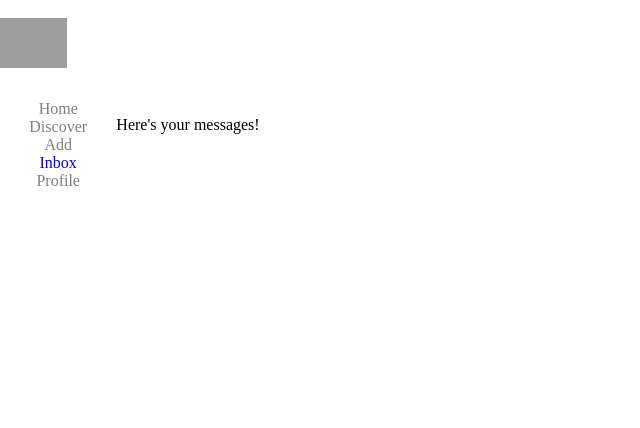
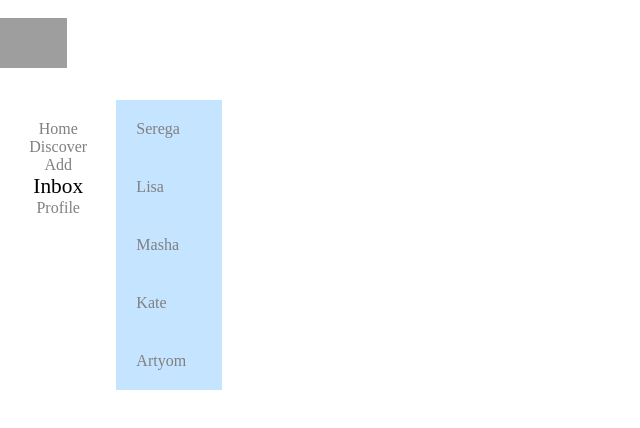
Before and after one commit to serpo-dev/snyato-com, a React (Create React App) app: page /im in a window 1280 px wide. Shown: the top 428 px of the page, without its empty margins (0-640 px from the left). Built offline with nearby package versions, Linux system fonts and the light colour scheme; grey boxes are pictures that could not be loaded.

Commit message:
chat changes

```diff
--- a/src/components/Navbar/Navbar.module.css
+++ b/src/components/Navbar/Navbar.module.css
@@ -3,14 +3,16 @@
     flex-direction: column;
     justify-content: center;
     align-items: center;
-    color: red;
+    padding: 20px;
 }
 
 a {
     color:gray;
     text-decoration: none;
+    font-size: 12pt;
 }
 
 .activeState {
-    color: blue;
+    color: black;
+    font-size: 16pt;
 }
--- /dev/null
+++ b/src/components/Pages/Inbox/ChatItem/ChatItem.jsx
@@ -0,0 +1,15 @@
+import React from "react";
+import { NavLink } from 'react-router-dom'
+import stylesheet from './ChatItem.module.css'
+
+const ChatItem = (props) => {
+    let path = '/im/' + props.id
+
+    return (
+        <div className={stylesheet.item}>
+            <NavLink to={path} className={(navData) => navData.isActive ? stylesheet.active : ''}>{props.name}</NavLink>
+        </div>
+    )
+}
+
+export default ChatItem;
--- /dev/null
+++ b/src/components/Pages/Inbox/ChatItem/ChatItem.module.css
@@ -0,0 +1,11 @@
+.item {
+    padding: 20px;
+    background-color: rgb(197, 228, 255);
+    font-size: 14px;
+    color: rgb(83, 83, 83)
+}
+
+.active {
+    font-size: 18px;
+    color: rgb(37, 35, 35)
+}
--- a/src/components/Pages/Inbox/Inbox.jsx
+++ b/src/components/Pages/Inbox/Inbox.jsx
@@ -1,9 +1,24 @@
 import React from "react";
 import stylesheet from './Inbox.module.css'
+import ChatItem from './ChatItem/ChatItem'
+import SelectedChat from "./SelectedChat/SelectedChat";
 
 const Inbox = () => {
     return (
-        <p>Here's your messages!</p>
+        <div className={stylesheet.messages}>
+            <div className={stylesheet.people}>
+                <ChatItem name='Serega' id='1' />
+                <ChatItem name='Lisa' id='2' />
+                <ChatItem name='Masha' id='3' />
+                <ChatItem name='Kate' id='4' />
+                <ChatItem name='Artyom' id='5' />
+            </div>
+            <div className={stylesheet.dialogs}>
+                <div>
+                    <SelectedChat />
+                </div>
+            </div>
+        </div>
     )
 }
 
--- a/src/components/Pages/Inbox/Inbox.module.css
+++ b/src/components/Pages/Inbox/Inbox.module.css
@@ -0,0 +1,8 @@
+.messages {
+    display: grid;
+    grid-template-columns: 1fr 10fr;
+}
+
+.dialogs {
+    padding: 20px;
+}
--- /dev/null
+++ b/src/components/Pages/Inbox/SelectedChat/SelectedChat.jsx
@@ -0,0 +1,19 @@
+import React from 'react'
+import { Routes, Route } from 'react-router-dom'
+import stylesheet from './SelectedChat.module.css'
+
+const SelectedChat = () => {
+    return (
+        <div className={stylesheet.message}>
+            <Routes>
+                <Route path='/im/1' element={<p>1111111111111111111111111111111</p>} />
+                <Route path='/im/2' element={<p>2222222222222222222222222222222</p>} />
+                <Route path='/im/3' element={<p>3333333333333333333333333333333</p>} />
+                <Route path='/im/4' element={<p>4444444444444444444444444444444</p>} />
+                <Route path='/im/5' element={<p>5555555555555555555555555555555</p>} />
+            </Routes>
+        </div>
+    )
+}
+
+export default SelectedChat;
--- /dev/null
+++ b/src/components/Pages/Inbox/SelectedChat/SelectedChat.module.css
@@ -0,0 +1,3 @@
+.message {
+    padding: 15px;
+}
--- a/src/components/Pages/Pages.jsx
+++ b/src/components/Pages/Pages.jsx
@@ -12,11 +12,11 @@ const Pages = () => {
     return (
         <div>
             <Routes>
-                <Route path='/' element={<Home />} />
-                <Route path='/search' element={<Discover />} />
-                <Route path='/upload' element={<Add />} />
-                <Route path='/im' element={<Inbox />} />
-                <Route path='/user' element={<Profile />} />
+                <Route path='/*' element={<Home />} />
+                <Route path='/search/*' element={<Discover />} />
+                <Route path='/upload/*' element={<Add />} />
+                <Route path='/im/*' element={<Inbox />} />
+                <Route path='/user/*' element={<Profile />} />
             </Routes>
         </div>
     )
```
